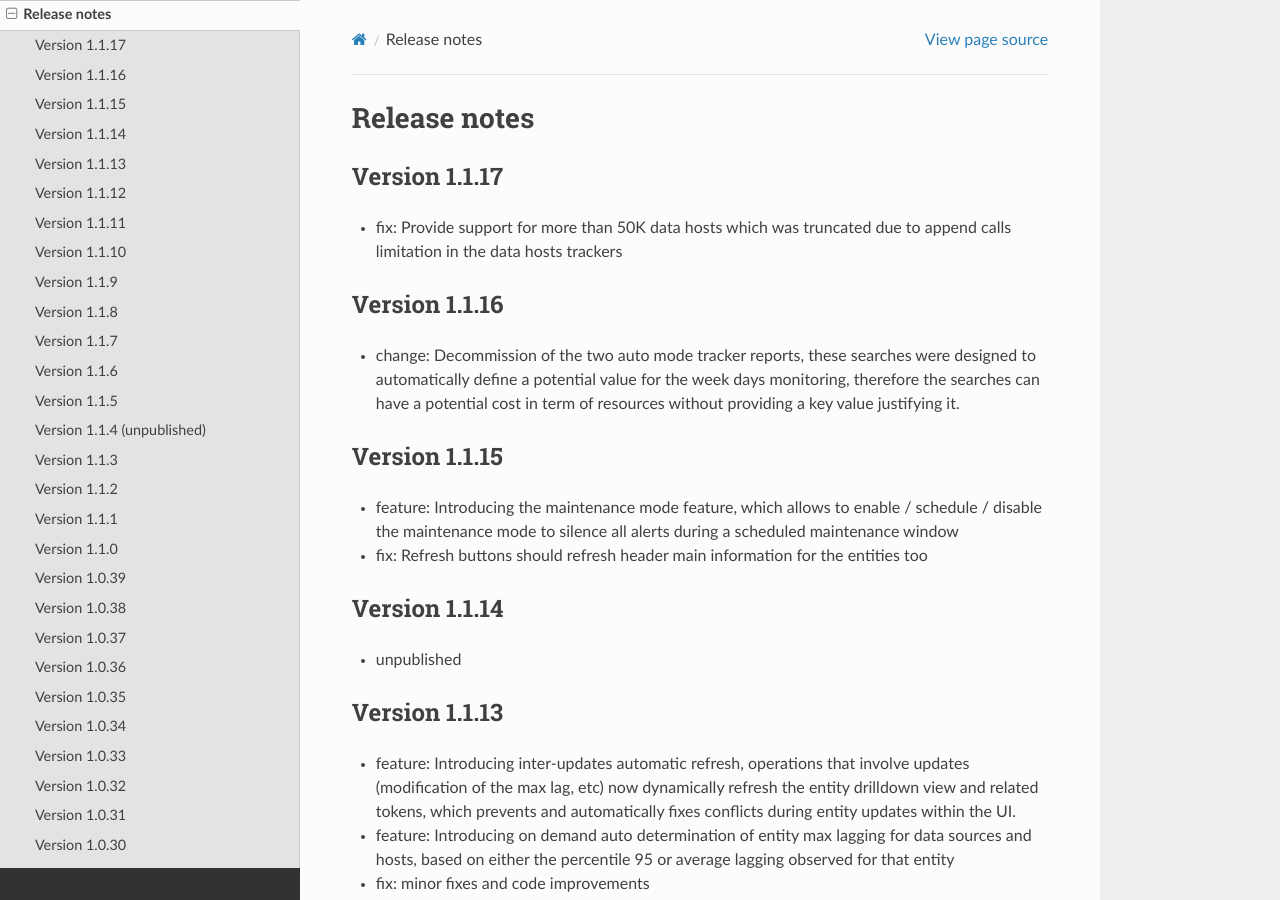
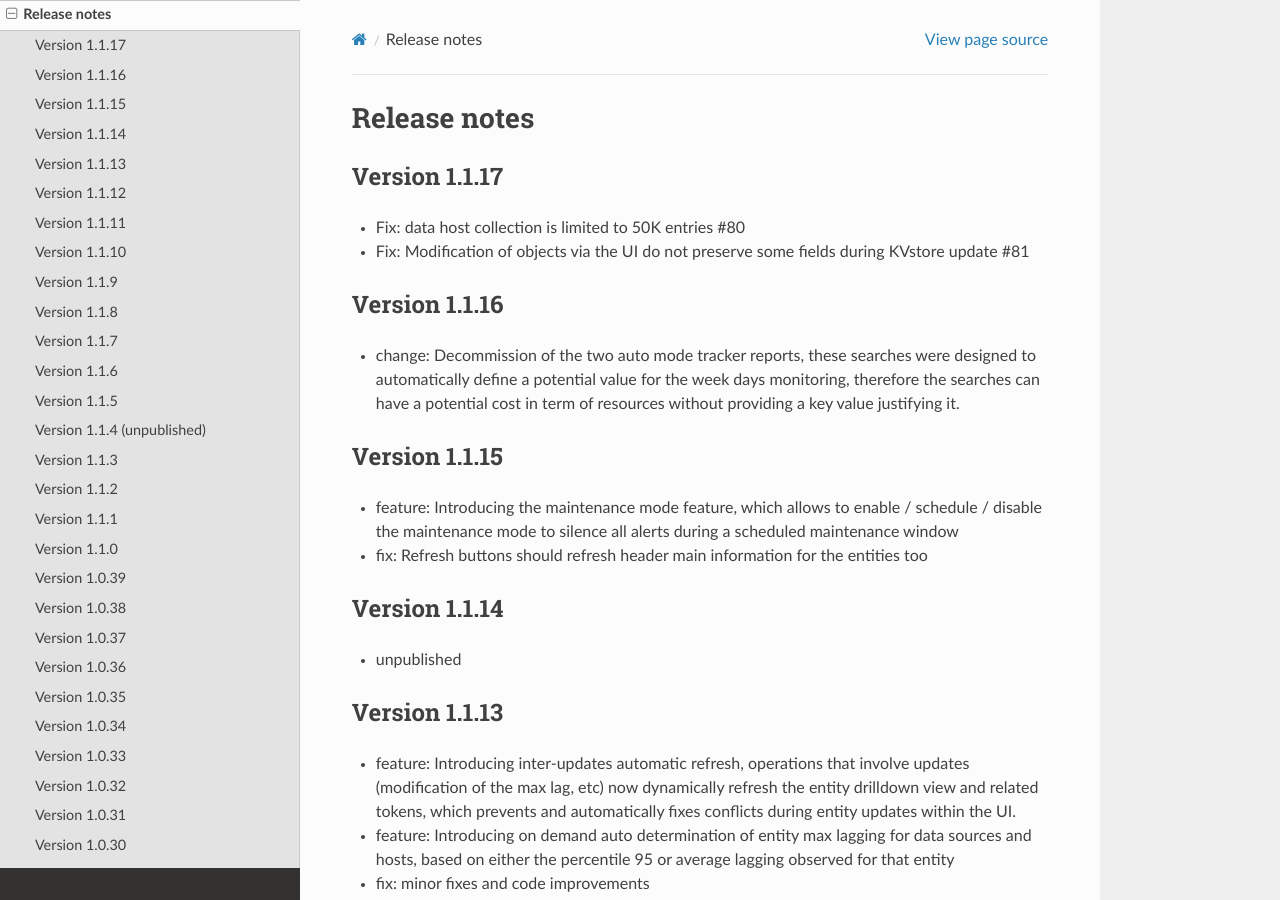
Before and after one commit to guilhemmarchand/trackme, a Sphinx documentation site: the page built from docs/releasenotes.rst, in a window 1280 px wide and 900 px high. Built offline with Sphinx 7.4.7 and the Read the Docs theme 2.0.0, drawn with Linux system fonts in a browser that asks for light colours.

Commit message:
Version 1.1.17

```diff
--- a/docs/releasenotes.rst
+++ b/docs/releasenotes.rst
@@ -4,7 +4,8 @@ Release notes
 Version 1.1.17
 ==============
 
-- fix: Provide support for more than 50K data hosts which was truncated due to append calls limitation in the data hosts trackers
+- Fix: data host collection is limited to 50K entries #80
+- Fix: Modification of objects via the UI do not preserve some fields during KVstore update #81
 
 Version 1.1.16
 ==============
```
Also changed, not shown: 2 other files.
